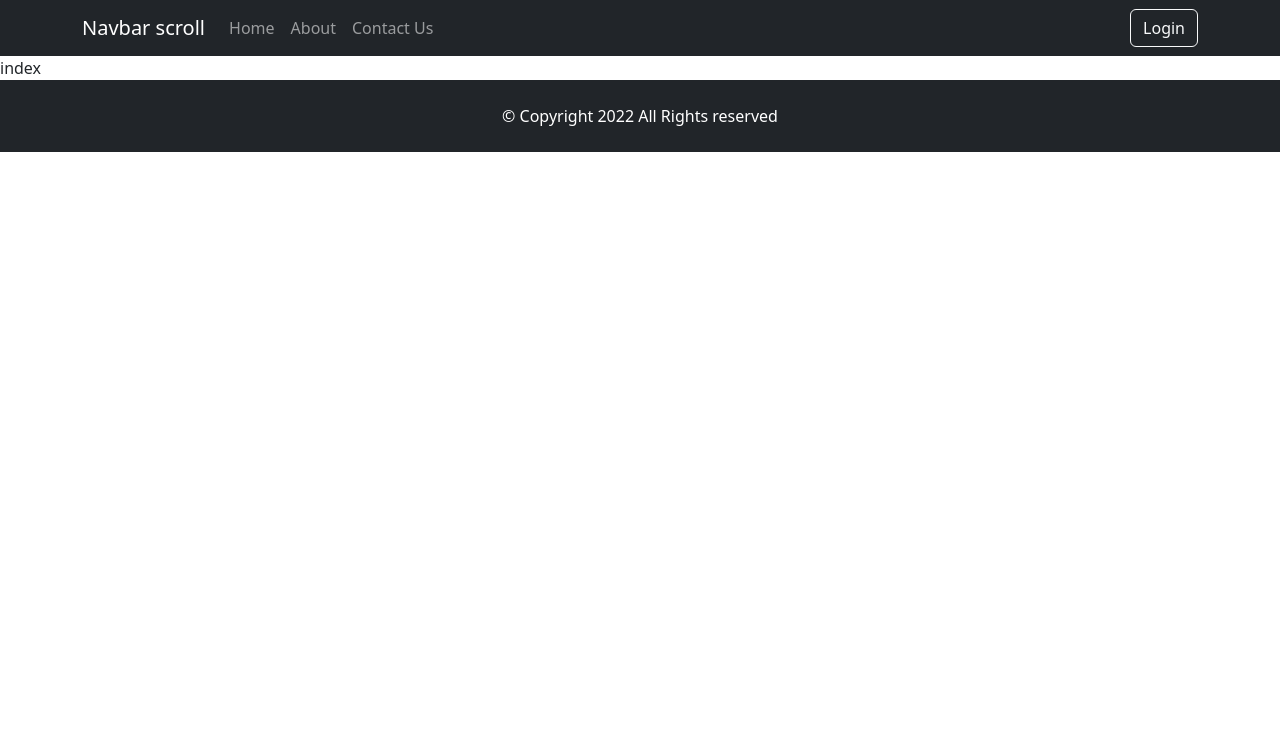
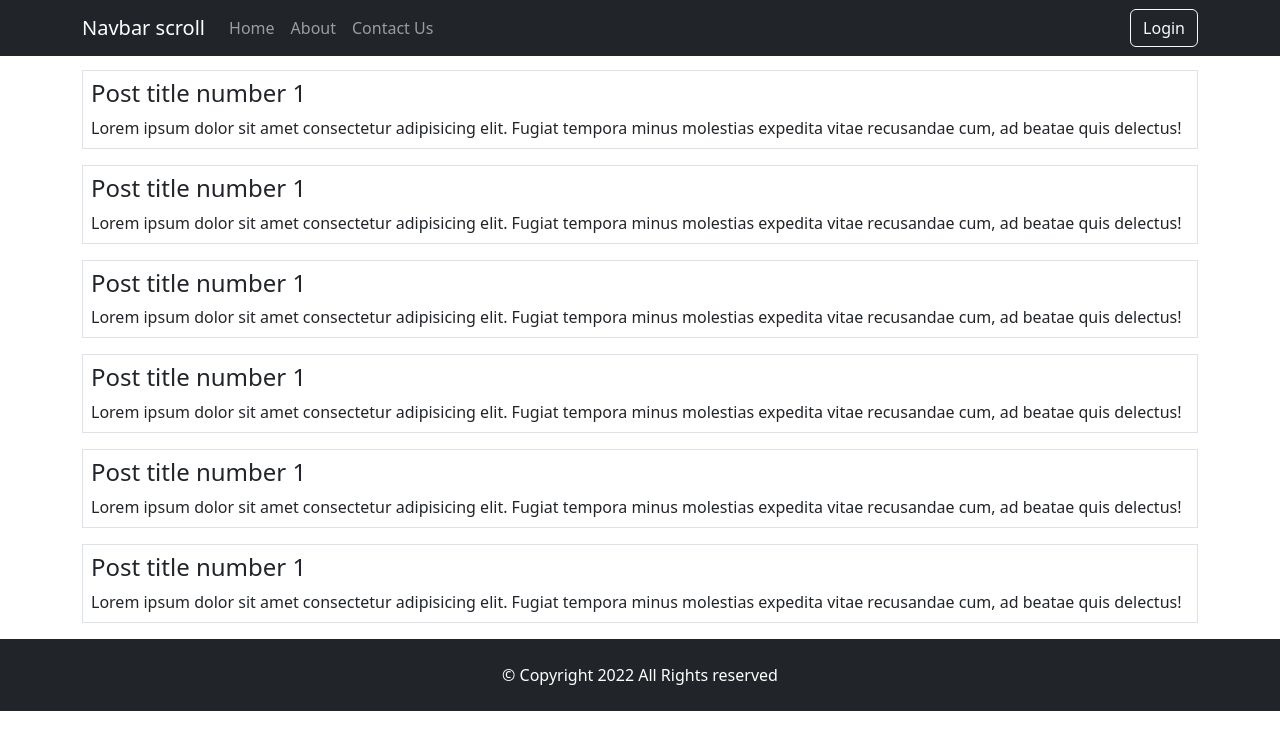
Before and after one commit to ssakib4040/bloghub, a Next.js app: page / in a window 1280 px wide. Shown: the top 750 px of the page. Built offline with nearby package versions, Linux system fonts and the light colour scheme.

Commit message:
Home Page added

```diff
--- a/components/Layout.tsx
+++ b/components/Layout.tsx
@@ -5,7 +5,7 @@ export default function Layout({ children }: any) {
   return (
     <>
       <Navbar />
-      {children}
+      <div style={{ marginTop: "70px" }}>{children}</div>
       <Footer />
     </>
   );
--- a/components/Navbar.tsx
+++ b/components/Navbar.tsx
@@ -5,7 +5,7 @@ import Navbar from "react-bootstrap/Navbar";
 
 function NavScrollExample() {
   return (
-    <Navbar bg="dark" variant="dark" expand="lg" className="">
+    <Navbar bg="dark" variant="dark" expand="lg" className="" fixed="top">
       <Container className="">
         <Navbar.Brand href="#">Navbar scroll</Navbar.Brand>
 
--- a/pages/index.tsx
+++ b/pages/index.tsx
@@ -1,3 +1,79 @@
+import Container from "react-bootstrap/Container";
+import { Row, Col } from "react-bootstrap";
+
 export default function Home() {
-  return <div>index</div>;
+  return (
+    <Container className="">
+      <Row className="">
+        <Col className="" md="12">
+          {/* Posts  */}
+
+          <div className="border cursor-pointer p-2 mb-3">
+            <h4>Post title number 1</h4>
+            <p className="mb-0">
+              Lorem ipsum dolor sit amet consectetur adipisicing elit. Fugiat
+              tempora minus molestias expedita vitae recusandae cum, ad beatae
+              quis delectus!
+            </p>
+          </div>
+
+          <div className="border cursor-pointer p-2 mb-3">
+            <h4>Post title number 1</h4>
+            <p className="mb-0">
+              Lorem ipsum dolor sit amet consectetur adipisicing elit. Fugiat
+              tempora minus molestias expedita vitae recusandae cum, ad beatae
+              quis delectus!
+            </p>
+          </div>
+
+          <div className="border cursor-pointer p-2 mb-3">
+            <h4>Post title number 1</h4>
+            <p className="mb-0">
+              Lorem ipsum dolor sit amet consectetur adipisicing elit. Fugiat
+              tempora minus molestias expedita vitae recusandae cum, ad beatae
+              quis delectus!
+            </p>
+          </div>
+
+          <div className="border cursor-pointer p-2 mb-3">
+            <h4>Post title number 1</h4>
+            <p className="mb-0">
+              Lorem ipsum dolor sit amet consectetur adipisicing elit. Fugiat
+              tempora minus molestias expedita vitae recusandae cum, ad beatae
+              quis delectus!
+            </p>
+          </div>
+
+          <div className="border cursor-pointer p-2 mb-3">
+            <h4>Post title number 1</h4>
+            <p className="mb-0">
+              Lorem ipsum dolor sit amet consectetur adipisicing elit. Fugiat
+              tempora minus molestias expedita vitae recusandae cum, ad beatae
+              quis delectus!
+            </p>
+          </div>
+
+          <div className="border cursor-pointer p-2 mb-3">
+            <h4>Post title number 1</h4>
+            <p className="mb-0">
+              Lorem ipsum dolor sit amet consectetur adipisicing elit. Fugiat
+              tempora minus molestias expedita vitae recusandae cum, ad beatae
+              quis delectus!
+            </p>
+          </div>
+        </Col>
+
+        {/* Sidebar  */}
+        {/* <Col className="dev" md="4">
+          <h2>Sidebar</h2>
+        </Col> */}
+      </Row>
+    </Container>
+  );
 }
+
+// export async function getStaticProps() {
+//   return {
+//     props: {},
+//   };
+// }
--- a/styles/globals.css
+++ b/styles/globals.css
@@ -1,3 +1,3 @@
-.dev {
-  border: 1px solid red;
+.cursor-pointer {
+  cursor: pointer;
 }
```
Also changed, not shown: pages/api/posts.ts (renamed from pages/api/hello.ts).
